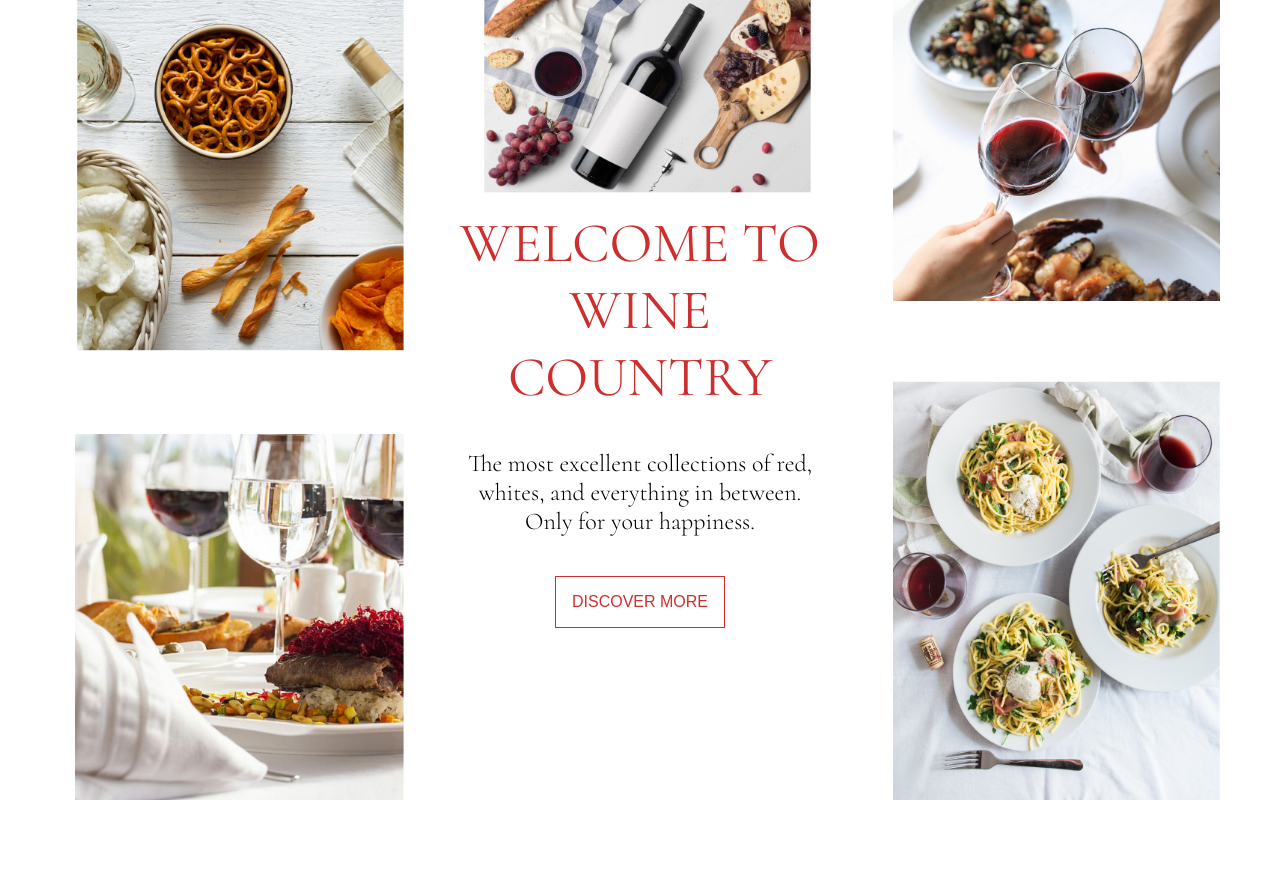
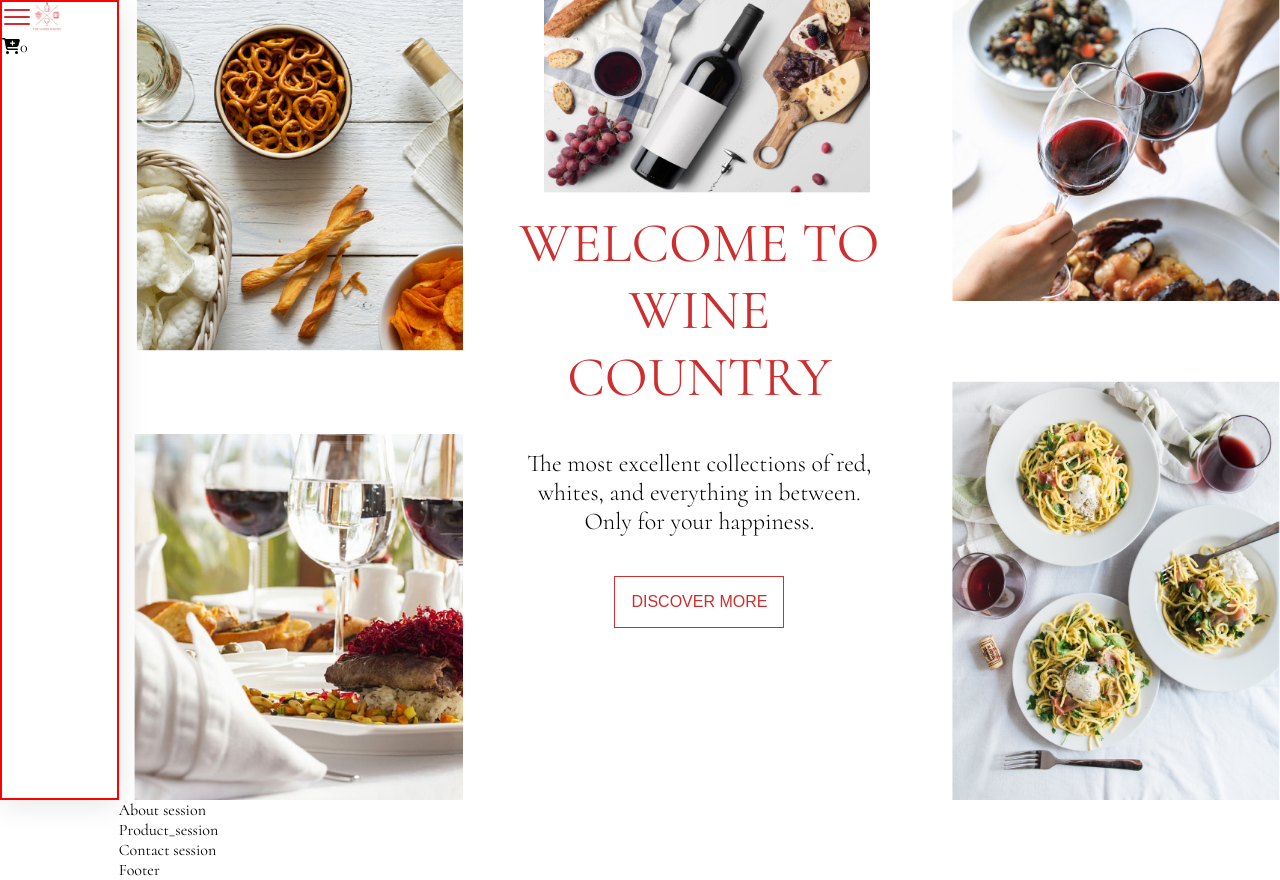
Before and after one commit to dejosemario/the-good-winery, a Next.js app: page / in a window 1280 px wide. Before the commit the page ends 800 px from the top, so only its background shows below. Built offline with nearby package versions, Linux system fonts and the light colour scheme; a web font is replaced by a local one.

Commit message:
add components needed, style header component

```diff
--- /dev/null
+++ b/pages/about.js
@@ -0,0 +1,11 @@
+import React from 'react';
+
+function About(props) {
+    return (
+        <div>
+            About session
+        </div>
+    );
+}
+
+export default About;
--- /dev/null
+++ b/pages/contact.js
@@ -0,0 +1,11 @@
+import React from 'react';
+
+function Contact(props) {
+    return (
+        <div>
+            Contact session
+        </div>
+    );
+}
+
+export default Contact;
--- /dev/null
+++ b/pages/footer.js
@@ -0,0 +1,11 @@
+import React from 'react';
+
+function Footer(props) {
+    return (
+        <div>
+            Footer
+        </div>
+    );
+}
+
+export default Footer;
--- /dev/null
+++ b/pages/header.js
@@ -0,0 +1,36 @@
+import React from "react";
+import Image from "next/image";
+import { FontAwesomeIcon } from "@fortawesome/react-fontawesome";
+import { faCartPlus } from "@fortawesome/free-solid-svg-icons";
+
+function Header(props) {
+  return (
+    <div className="menu__icons">
+      <Image src="/icons8-menu.svg" alt="loading..." width={30} height={30} />
+      {/*
+        <Image
+          src="/icons8-close.svg"
+          alt="loading..."
+          width={30}
+          height={30}
+        />
+         */}
+      <Image
+        src="/images/the-good-winery-logo.png"
+        alt="loading..."
+        width={30}
+        height={30}
+      />
+
+      <div className="cart__div">
+        <FontAwesomeIcon
+          icon={faCartPlus}
+          className="fas fa-cart"
+        ></FontAwesomeIcon>
+        <span className="cart__count">0</span>
+      </div>
+    </div>
+  );
+}
+
+export default Header;
--- a/pages/index.js
+++ b/pages/index.js
@@ -2,6 +2,11 @@ import { useState } from "react";
 import styles from "../styles/Home.module.css";
 import Loader from "../common/loader";
 import Hero from "./hero";
+import Header from "./header";
+import Footer from "./footer";
+import Product from "./product";
+import About from "./about";
+import Contact from "./contact";
 
 export default function Home() {
   const [loading, setLoading] = useState(true);
@@ -17,8 +22,17 @@ export default function Home() {
         <Loader />
       </div>
 
-      <div className={{ color: "pink", display: "flex" }}>
-        <Hero />
+      <div className="main">
+        <div className="header">
+          <Header />
+        </div>
+        <div className="others">
+          <Hero />
+          <About />
+          <Product />
+          <Contact />
+          <Footer />
+        </div>
       </div>
     </div>
   );
--- /dev/null
+++ b/pages/product.js
@@ -0,0 +1,11 @@
+import React from 'react';
+
+function Product(props) {
+    return (
+        <div>
+            Product_session
+        </div>
+    );
+}
+
+export default Product;
--- a/styles/globals.css
+++ b/styles/globals.css
@@ -3,6 +3,29 @@ body {
   padding: 0;
   margin: 0;
   font-family: "Cormorant", serif;
+}
+
+.main{
+  display: flex;
+}
+
+.header{
+  flex: 0.09;
+  background-color: trasnparent;
+  border: 2px solid red;
+  height: 100vh;
+  background: rgba(255, 255, 255, 0.01);
+  box-shadow: 0 4px 30px rgba(0, 0, 0, 0.1);
+  backdrop-filter: blur(3.6px);
+  display: flex;
+  /* flex-direction: row; */
+  /* justify-content: space-between; */
+}
+
+
+.others{
+  flex: 0.91;
+  /* border: 3px solid red; */
 }
 
 a {
```
